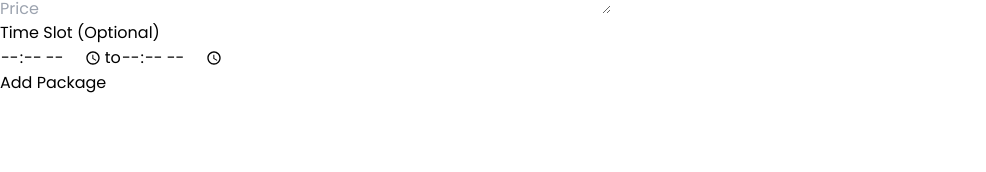
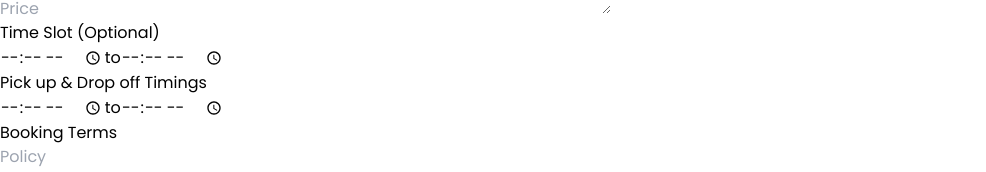
Before and after one commit to saudkhanbpk/sunlite_movers_admin, a React (Vite) app: page /add_package in a window 1280 px wide. Shown: the part 1066-1238 px from the top of the page, without its empty margins (0-986 px from the left). Before the commit the page ends 1161 px from the top, so only its background shows below. Built offline with nearby package versions, Linux system fonts and the light colour scheme; no server answers; sample sign-in values are in the browser's storage.

Commit message:
booking and pick and drop integrate done

```diff
--- a/src/BaseUrl.jsx
+++ b/src/BaseUrl.jsx
@@ -1,2 +1,2 @@
-// export const BaseUrl = 'https://kkra-backend-new.onrender.com'
-export const BaseUrl = 'http://localhost:5000'
+export const BaseUrl = 'https://kkra-backend-new.onrender.com'
+// export const BaseUrl = 'http://localhost:5000'
--- a/src/components/AddPackage.jsx
+++ b/src/components/AddPackage.jsx
@@ -21,6 +21,9 @@ const AddPackage = () => {
     description: "",
     startTime: "",
     endTime: "",
+    policy: "",
+    pickupTime: "",
+    dropoffTime: "",
   });
 
   const [selectedFile, setSelectedFile] = useState([]);
@@ -52,21 +55,8 @@ const AddPackage = () => {
     setFileName(files.map((file) => file.name).join(", "));
   };
 
-  // const convertTo12HourFormat = (time) => {
-  //   const [hours, minutes] = time.split(":");
-  //   const hoursInt = parseInt(hours, 10);
-  //   const period = hoursInt >= 12 ? "PM" : "AM";
-  //   const hours12 = hoursInt % 12 || 12;
-  //   return `${hours12}:${minutes} ${period}`;
-  // };
-
   const handleSubmit = async (e) => {
     e.preventDefault();
-
-    // Convert times to 12-hour format
-    // const formattedStartTime = convertTo12HourFormat(formData.startTime);
-    // const formattedEndTime = convertTo12HourFormat(formData.endTime);
-
     const formDataToSend = new FormData();
     formDataToSend.append("title", formData.title);
     formDataToSend.append("destination", formData.destination);
@@ -79,6 +69,9 @@ const AddPackage = () => {
     formDataToSend.append("description", formData.description);
     formDataToSend.append("startTime", formData.startTime);
     formDataToSend.append("endTime", formData.endTime);
+    formDataToSend.append("policy", formData.policy);
+    formDataToSend.append("pickupTime", formData.pickupTime);
+    formDataToSend.append("dropoffTime", formData.dropoffTime);
     selectedFile.forEach((file) => {
       formDataToSend.append(`image`, file);
     });
@@ -248,8 +241,42 @@ const AddPackage = () => {
               />
             </div>
           </div>
+          <div>
+            <label>Pick up & Drop off Timings</label>
+            <div className="pt-4 flex items-center gap-2">
+              <input
+                type="time"
+                name="pickupTime"
+                value={formData.pickupTime}
+                placeholder="Pick up"
+                onChange={handleChange}
+                className="w-full py-3 p-2 rounded-md focus:outline-none focus:ring-2 focus:ring-blue-500"
+              />
+              <span>to</span>
+              <input
+                type="time"
+                name="dropoffTime"
+                value={formData.dropoffTime}
+                placeholder="Drop"
+                onChange={handleChange}
+                className="w-full py-3 p-2 rounded-md focus:outline-none focus:ring-2 focus:ring-blue-500"
+              />
+            </div>
+          </div>
+          <div>
+            <label>Booking Terms</label>
+            <div className="pt-4">
+              <input
+                type="text"
+                name="policy"
+                value={formData.policy}
+                placeholder="Policy"
+                onChange={handleChange}
+                className="w-full py-3 p-2 rounded-md focus:outline-none focus:ring-2 focus:ring-blue-500"
+              />
+            </div>
+          </div>
 
-          {/* Submit button */}
           <button
             type="submit"
             disabled={loading}
--- a/src/components/AddServices.jsx
+++ b/src/components/AddServices.jsx
@@ -70,6 +70,7 @@ const AddServices = () => {
             className="absolute inset-0 opacity-0 cursor-pointer"
             accept="image/*"
             onChange={handleFileChange}
+            required
           />
         </div>
         {fileName && (
--- a/src/components/BookedServices.jsx
+++ b/src/components/BookedServices.jsx
@@ -53,6 +53,7 @@ const BookedServices = () => {
               <th className="py-2 px-4 text-left border-b">Customer Name</th>
               <th className="py-2 px-4 text-left border-b">Adults</th>
               <th className="py-2 px-4 text-left border-b">Children</th>
+              <th className="py-2 px-4 text-left border-b">Email</th>
               <th className="py-2 px-4 text-left border-b">Phone Number</th>
               <th className="py-2 px-4 text-left border-b">Action</th>
 
@@ -67,6 +68,7 @@ const BookedServices = () => {
                   <td className="py-2 px-4 border-b">{service.name}</td>
                   <td className="py-2 px-4 border-b">{service.adults}</td>
                   <td className="py-2 px-4 border-b">{service.children}</td>
+                  <td className="py-2 px-4 border-b">{service.email}</td>
                   <td className="py-2 px-4 border-b">{service.number}</td>
                   <td className="py-2 px-4 border-b">
                     <button
--- a/src/components/ServiceList.jsx
+++ b/src/components/ServiceList.jsx
@@ -227,7 +227,7 @@ const ServiceList = () => {
 
               <div className="mb-4">
                 <label className="block text-gray-700">Upload Image:</label>
-                <input type="file" name="image" className="border border-gray-300 rounded p-2 w-full" />
+                <input type="file" required name="image" className="border border-gray-300 rounded p-2 w-full" />
               </div>
 
               <div className="flex justify-end">
```
